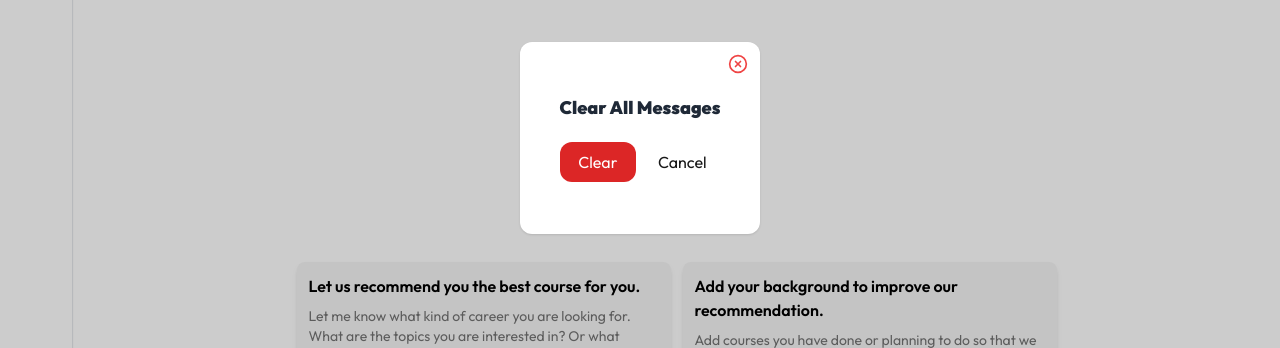
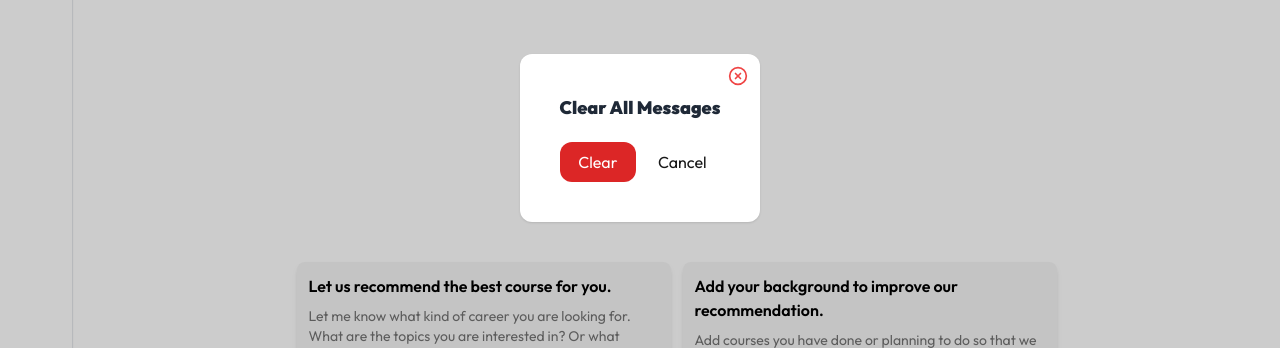
Before and after one commit to photkosee/electivor.ai, a Next.js app: page /chat in a window 1280 px wide. Both pictures are taken after a click on the button "Clear Chat". Shown: the part 262-610 px from the top of the page. Built offline with nearby package versions, Linux system fonts and the light colour scheme; no server answers.

Commit message:
fix: add course modal not closing when users trying to add a duplicate course

```diff
--- a/app/(auth)/_components/ClearChatButton.tsx
+++ b/app/(auth)/_components/ClearChatButton.tsx
@@ -88,7 +88,7 @@ const ClearChatButton = () => {
           </div>
         ) : (
           <form
-            className="select-none flex flex-col gap-y-5 py-6"
+            className="select-none flex flex-col gap-y-5 py-3"
             onSubmit={clearChat}
           >
             <div className="mx-auto text-center">
--- a/app/(auth)/background/_components/AddCourseModal.tsx
+++ b/app/(auth)/background/_components/AddCourseModal.tsx
@@ -61,6 +61,8 @@ const AddCourseModal = () => {
 
     if (courseExists) {
       console.log(`Course with ID: already exists. Cannot add duplicate.`);
+      setLoading(false);
+      setOpen(false);
       return; // Prevent duplicate course addition
     }
 
--- a/app/(auth)/chat/_components/RecommendationPrompt.tsx
+++ b/app/(auth)/chat/_components/RecommendationPrompt.tsx
@@ -17,7 +17,7 @@ const RecommendationPrompt = () => {
         flex flex-col gap-y-2 select-none"
       >
         <div className="font-semibold">
-          Let us recommend you the best course for you.
+          Let us recommend the best course for you.
         </div>
         <div className="text-neutral-500 text-sm">
           Let me know what kind of career you are looking for. What are the
```
